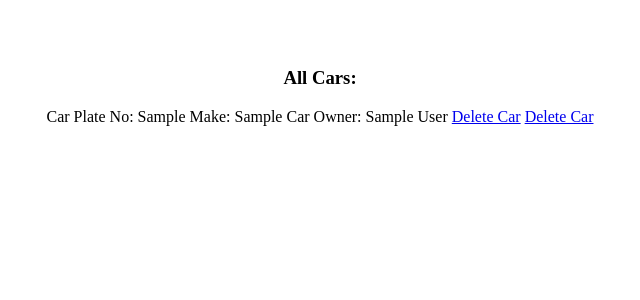
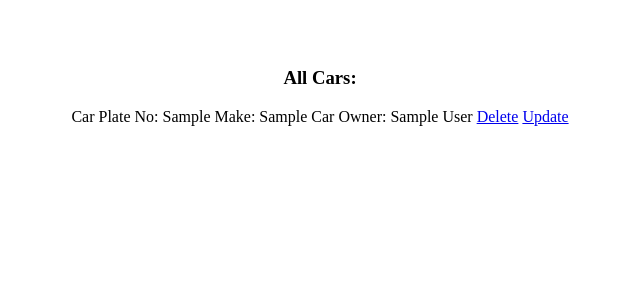
Before and after one commit to M0darwish/carsclubproject, a Flask app: page / in a window 1280 px wide. Shown: the part 271-571 px from the top of the page, without its empty margins (320-960 px from the left). Run offline with Flask 2, Linux system fonts and the light colour scheme; tables that the repository leaves empty hold one stand-in row (values such as "Sample post").

Commit message:
rename links and finalise car update feature

```diff
--- a/application/templates/read.html
+++ b/application/templates/read.html
@@ -31,8 +31,8 @@
     {% for car in cars %}
         Car Plate No: {{ car.plate }} Make: {{ car.make }}
      Car Owner: {{ car.member.name }}
-     <span><a href="{{ url_for('delete_car', plate=car.plate) }}">Delete Car</a></span>
-     <span><a href="{{ url_for('update_car', plate=car.plate) }}">Delete Car</a></span>
+     <span><a href="{{ url_for('delete_car', plate=car.plate) }}">Delete</a></span>
+     <span><a href="{{ url_for('update_car', plate=car.plate) }}">Update</a></span>
         <br>
         <br>
     {% endfor %}
```
